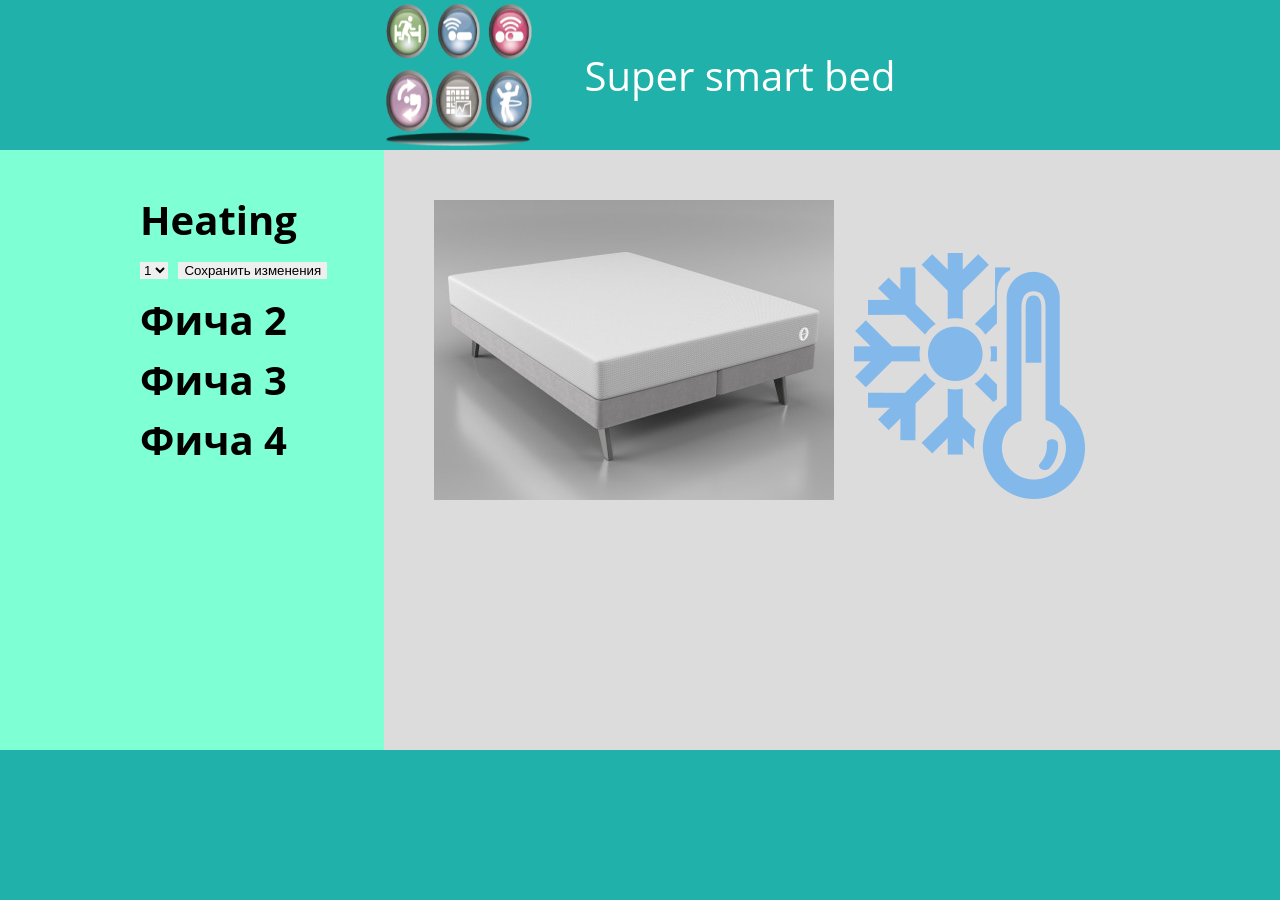
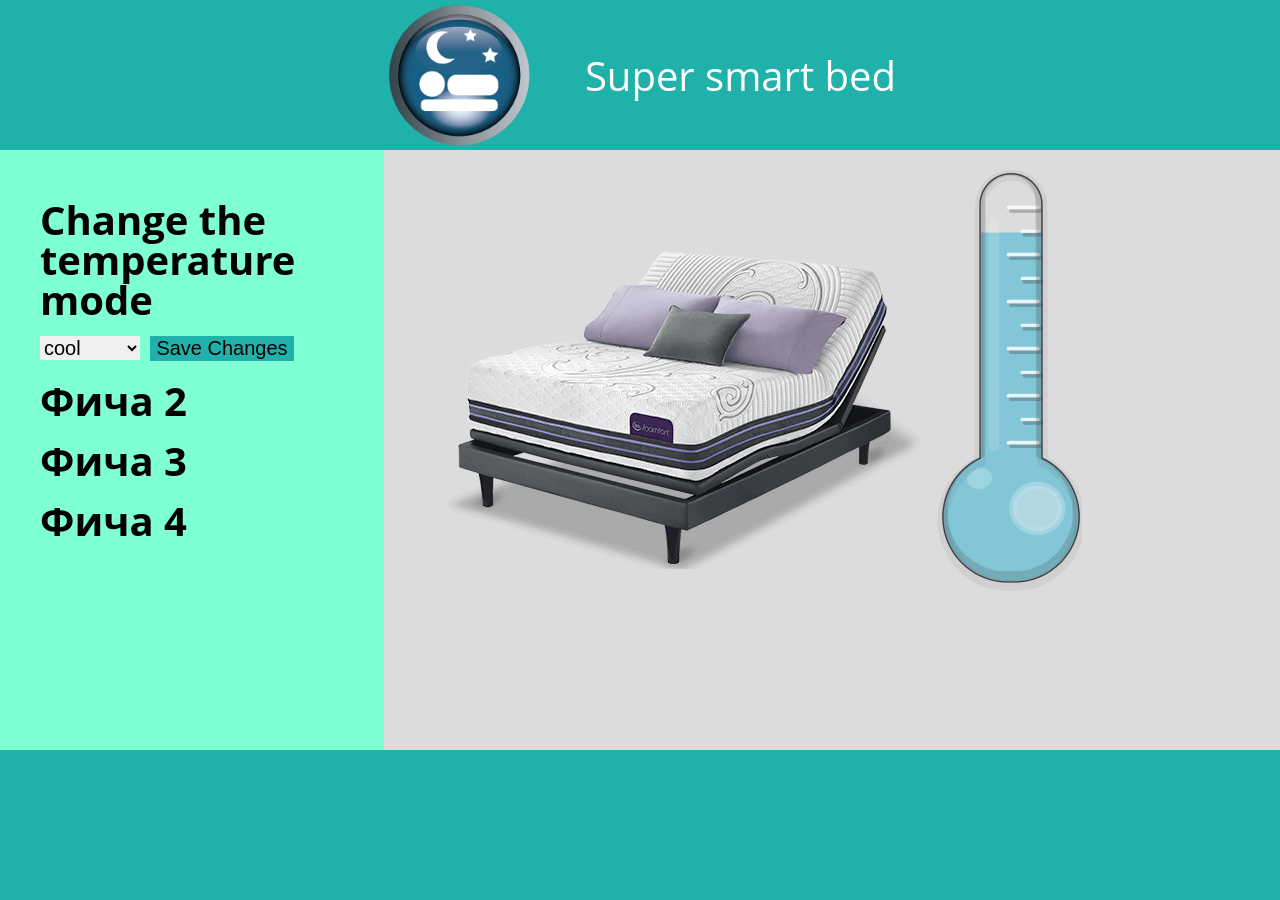
Before and after one commit to prostonastya/SmartBed, a Node server app: page / in a window 1280 px wide. Run offline with Node 20, Linux system fonts and the light colour scheme.

Commit message:
change css

```diff
--- a/public/css/style.css
+++ b/public/css/style.css
@@ -56,17 +56,13 @@ header .flex-container{
 	align-items: center;
 }
 
-/*.logo{
-	margin-top: 20px;
-	margin-left: 15px;
-}*/
 .logo a img{
-	width: 150px;
+	/*width: 150px;*/
 	height: 150px;
-	/*float: left;*/
+
 }
 .name{
-	/*float: left;*/
+
     color: white;
     font-size: 40px;
     margin-left: 50px;
@@ -93,8 +89,18 @@ header .flex-container{
 
 }
 
+#heating{
+	font-size: 20px;
+	width: 100px;
+}
+
+button[type = "submit"]{
+	font-size: 20px;
+	background: lightseagreen;
+}
+
 .list li{
-	margin-left: 100px;
+	/*margin-left: 100px;*/
 	font-size: 40px;
 	font-weight: bold;
 	color: black;
@@ -106,27 +112,38 @@ header .flex-container{
 }
 
 .content{
+	float: left;
+
 	width: 70%;
 	height: 600px;
 	background: gainsboro;
 
 }
 
+.term{
+	display: inline-block;
+	width: 150px;
+	height: 450px;
+	margin-top: 20px;
+	vertical-align: middle;
+}
+
 .main_photo{
 	margin-left: 50px;
 	margin-top: 50px;
+	vertical-align: middle;
 }
 
 .Op_1{
-	opacity:0.4;
+	background-image: url(../img/term_2.png);
 }
 
 .Op_2{
-	opacity:0.7;
+	background-image: url(../img/term_3.png);
 }
 
 .Op_3{
-	opacity:1.0;
+	background-image: url(../img/term_4.png);
 }
 
 
--- a/server.js
+++ b/server.js
@@ -22,14 +22,14 @@ function indexTemplate(heat) {
         <div class="flex-container">
             <div class="sidebar">
                 <ul class="list">
-                    <li>Heating
+                    <li>Change the temperature mode
                         <form action="/" method="POST">
                             <select name="heating" id="heating">
-                                <option value=1>1</option>
-                                <option value=2>2</option>
-                                <option value=3>3</option>
+                                <option value=1>cool</option>
+                                <option value=2>middle</option>
+                                <option value=3>hot</option>
                             </select>
-                            <button type="submit">Сохранить изменения</button>
+                            <button type="submit">Save Changes</button>
                         </form>
                     </li>
                     <li>Фича 2</li>
@@ -38,13 +38,15 @@ function indexTemplate(heat) {
                 </ul>
             </div>
             <div class="content">
-                <img class="main_photo" src="img/bed_simple.jpg" alt="">
-                <img class="heat_photo Op_${heat}" src="img/thermometer.png" alt="">
+                <img class="main_photo" src="img/bed_simple.png" alt="">
+                <div class="term Op_${heat}"></div>
+
             </div>
         </div>
     </main>`;
     var footer = `<footer>
-        <div class="flex-container"> </div>
+        <div class="flex-container">
+        </div>
     </footer>
 
     <script src = "js/plugin.js"></script>
```
Also changed, not shown: index.html (+8 -7 lines), public/img/bed_simple.png (added), public/img/bed_simplee.jpg (renamed from public/img/bed_simple.jpg), public/img/logo.png, public/img/term_1.png (added), public/img/term_2.png (added), public/img/term_3.png (added), public/img/term_4.png (added), public/img/thermometers-shiny.png (added).
